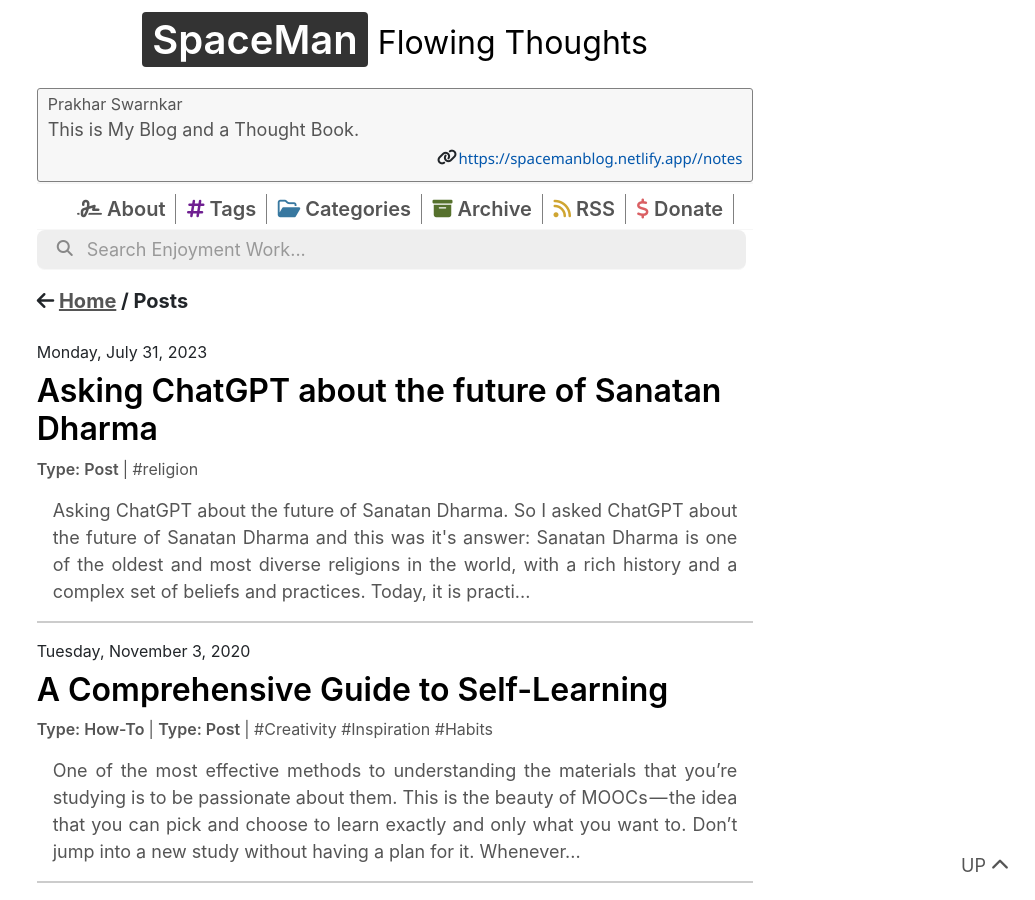
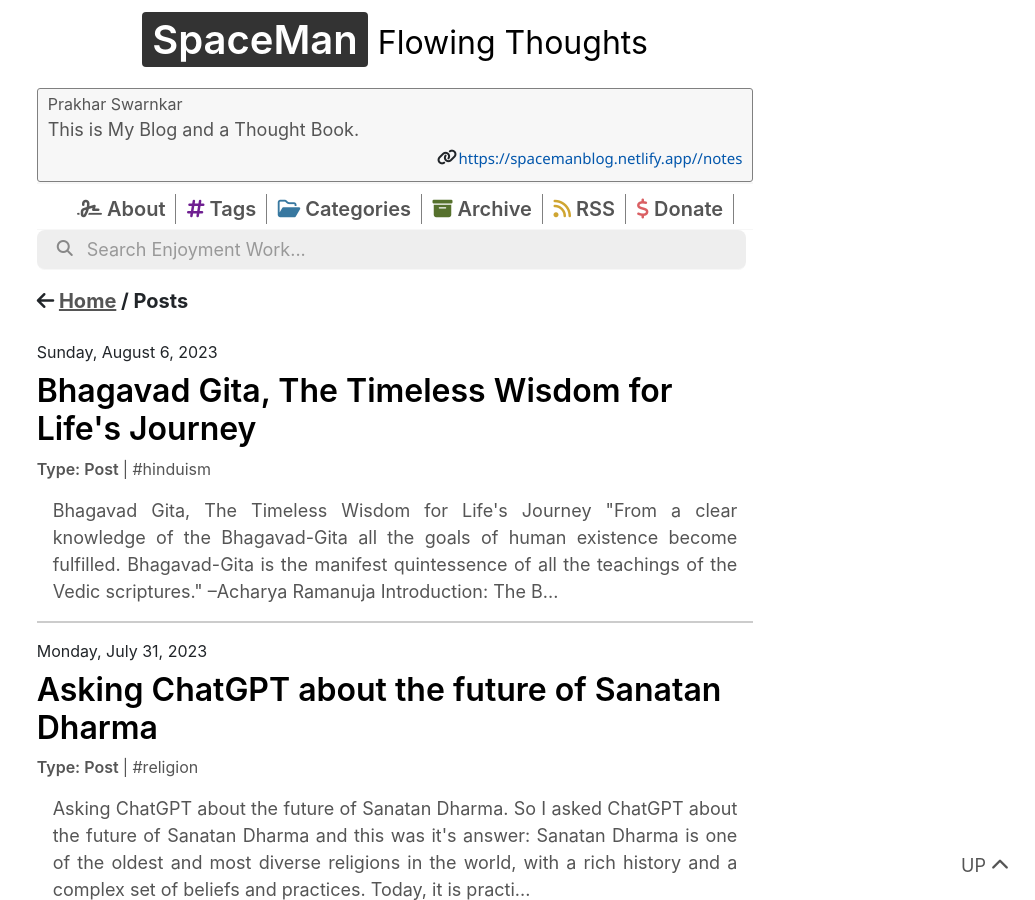
Before and after one commit to stardoom4/blog, a Jekyll site: the page built from _pages/posts.md, in a window 1280 px wide and 900 px high. Shown: the whole window, without its empty margins (245-1280 px from the left). Built offline with Jekyll 4.4.1, drawn with Linux system fonts in a browser that asks for light colours; nearby versions of some CDN libraries.

Commit message:
Update and rename Bhagavad Gita, The Timeless Wisdom for Life's Journey.md to 2023-08-06-Bhagvat-gita.md

```diff
--- a/_posts/Bhagavad Gita, The Timeless Wisdom for Life's Journey.md
+++ b/_posts/2023-08-06-Bhagvat-gita.md
@@ -1,3 +1,10 @@
+---
+title: Bhagavad Gita, The Timeless Wisdom for Life's Journey
+tags: religion
+status: ongoing
+tags: hinduism
+---
+# Bhagavad Gita, The Timeless Wisdom for Life's Journey
 ![Shree Krishna And Arjuna ](https://encrypted-tbn0.gstatic.com/images?q=tbn:ANd9GcT7z2gaQT47f2WR-DVcvS8YfweaSGTIPSnB6w&usqp=CAU)
 > "From a clear knowledge of the Bhagavad-Gita all the goals of human existence become fulfilled. Bhagavad-Gita is the manifest quintessence of all the teachings of the Vedic scriptures."
 > --Acharya Ramanuja
```
